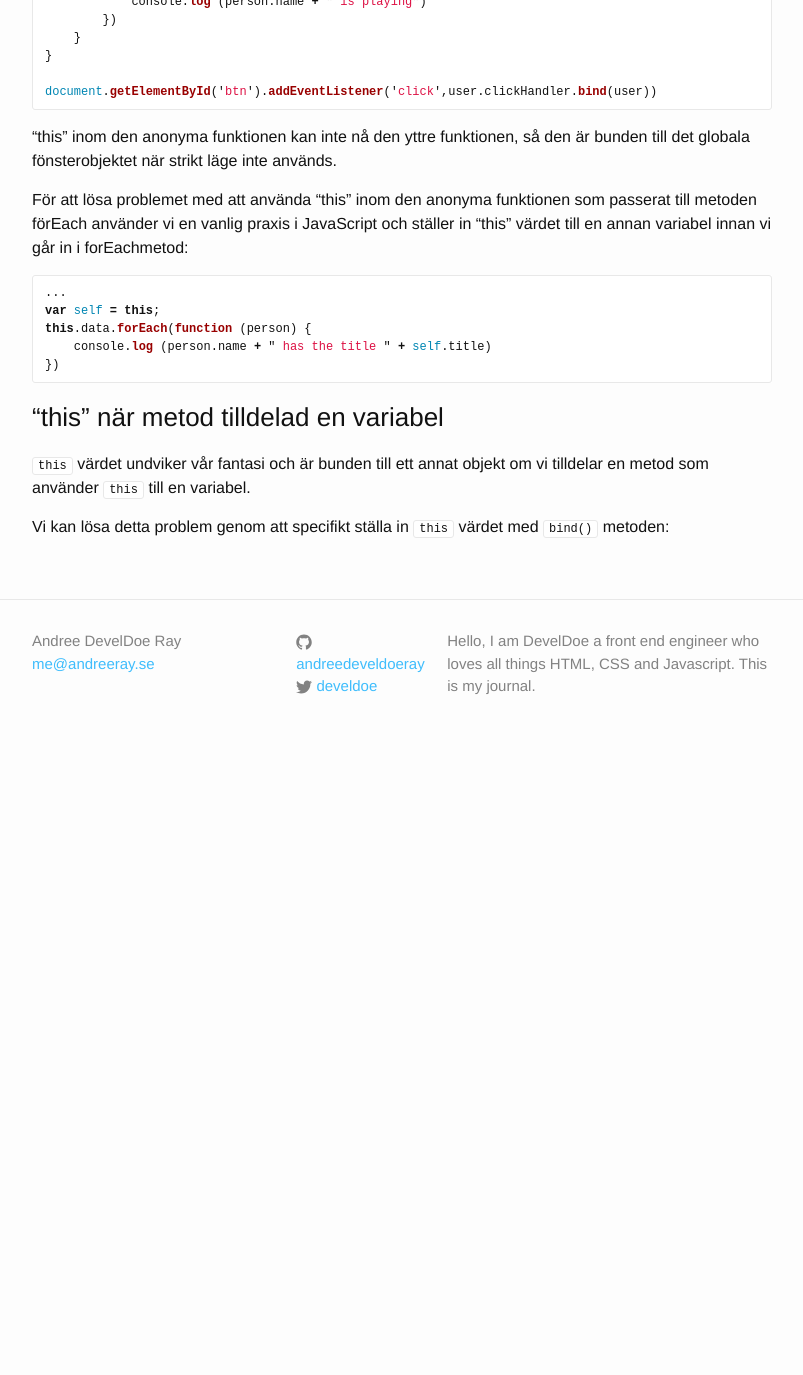
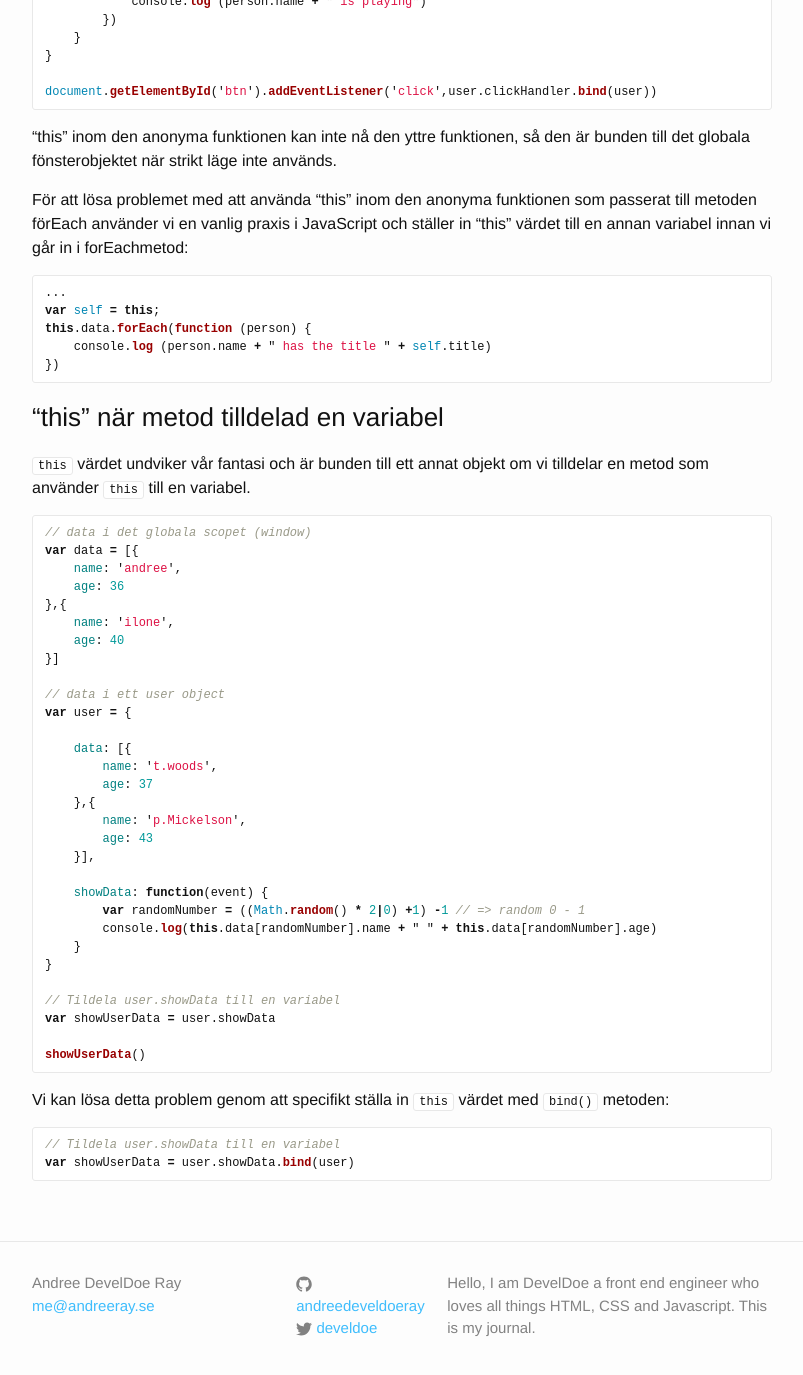
Before and after one commit to develdoe/develdoe.github.io, a Jekyll site: the page built from _posts/2017-11-02-javascript-this.md, in a window 1280 px wide and 1400 px high, scrolled down 5760 px. Shown: the top 1375 px of the window, without its empty margins (238-1041 px from the left). Built offline with Jekyll 4.4.1, drawn with Linux system fonts in a browser that asks for light colours; before the commit the page ends 6518 px from its top, so only the background shows below that.

Commit message:
Update 2017-11-02-javascript-this.md

````diff
--- a/_posts/2017-11-02-javascript-this.md
+++ b/_posts/2017-11-02-javascript-this.md
@@ -257,4 +257,43 @@ this.data.forEach(function (person) {
 
 `this` värdet undviker vår fantasi och är bunden till ett annat objekt om vi tilldelar en metod som använder `this` till en variabel.
 
+```js
+// data i det globala scopet (window)
+var data = [{
+    name: 'andree',
+    age: 36
+},{
+    name: 'ilone',
+    age: 40
+}]
+
+// data i ett user object
+var user = {
+
+    data: [{
+        name: 't.woods',
+        age: 37
+    },{
+        name: 'p.Mickelson',
+        age: 43
+    }],
+
+    showData: function(event) {
+        var randomNumber = ((Math.random() * 2|0) +1) -1 // => random 0 - 1
+        console.log(this.data[randomNumber].name + " " + this.data[randomNumber].age)
+    }
+}
+
+// Tildela user.showData till en variabel
+var showUserData = user.showData
+
+showUserData()
+```
+
+
 Vi kan lösa detta problem genom att specifikt ställa in `this` värdet med `bind()` metoden:
+
+```js
+// Tildela user.showData till en variabel
+var showUserData = user.showData.bind(user)
+```
````
